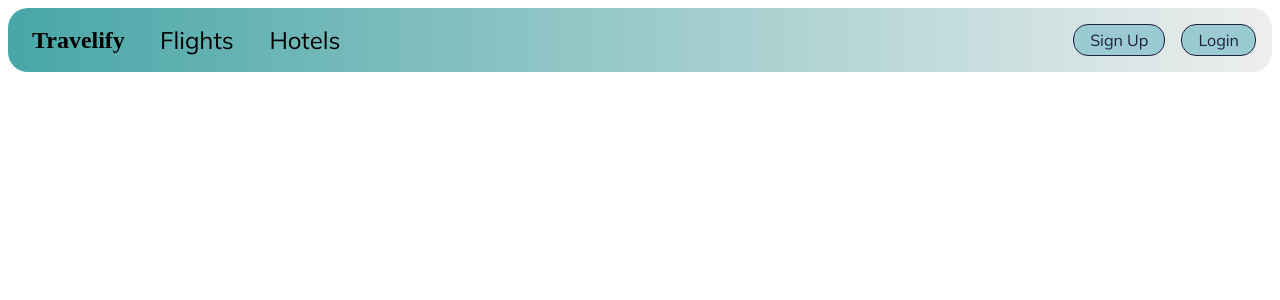
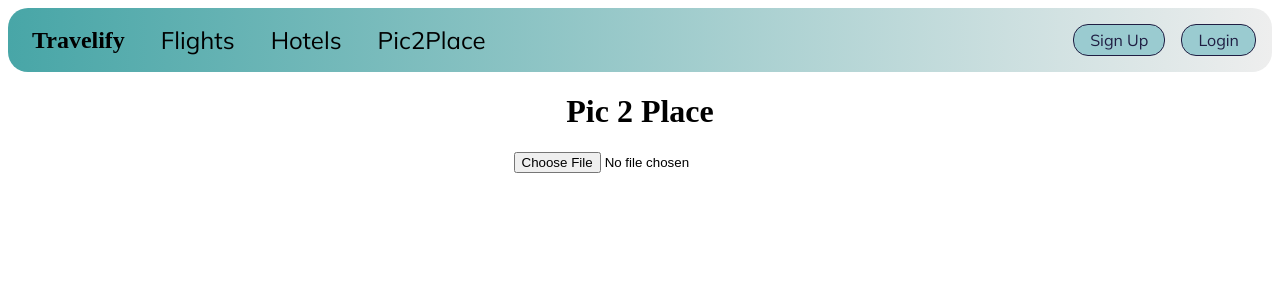
Before and after one commit to AadeshKabra/Travelify-Frontend, a Vue app in the folder vue-project/: page /search-place in a window 1280 px wide. Shown: the top 300 px of the page. Built offline with nearby package versions, Linux system fonts and the light colour scheme; a web font is replaced by a local one.

Commit message:
Add Pic2Place feature

```diff
--- a/vue-project/src/components/GetItinerary.vue
+++ b/vue-project/src/components/GetItinerary.vue
@@ -254,7 +254,7 @@
 
     .description{
         width: 600px;
-        heigth: 500px;
+        height: 200px;
         resize: none;
         padding: 1em;
         border: 1px solid #000000;
--- a/vue-project/src/components/Navbar.vue
+++ b/vue-project/src/components/Navbar.vue
@@ -6,6 +6,9 @@
         </div>
         <div class="search-hotels">
             <router-link to="/search-hotels" class="search-route">Hotels</router-link>
+        </div>
+        <div class="search-place">
+            <router-link to="/search-place" class="search-route">Pic2Place</router-link>
         </div>
         <!-- <div class="search-flights">Search Flights</div> -->
         <div v-if="store.name" class="name">
@@ -80,7 +83,7 @@ async function signup(){
         font-family: "Mulish", sans-serif;
     }
 
-    .search-flights, .search-hotels{
+    .search-flights, .search-hotels, .search-place{
         margin-left: 1em;
         display: flex;
         align-items: center;
@@ -88,14 +91,23 @@ async function signup(){
         font-family: "Mulish", sans-serif;
         font-size: 1.5em;
         height: 100%;
-        width: 4em;
+        width: max-content;
+        padding-left: 0.5em;
+        padding-right: 0.5em;
     }
 
     .search-hotels{
         margin-left: 0.5em;
     }
 
-    .search-flights:hover, .search-hotels:hover{
+    .search-place{
+        margin-left: 0.5em;
+        width: max-content;
+        padding-left: 0.5em;
+        padding-right: 0.5em;
+    }
+
+    .search-flights:hover, .search-hotels:hover, .search-place:hover{
         background-color: #9ACBD0;
         cursor: pointer;
     }
--- /dev/null
+++ b/vue-project/src/components/Pic2Places.vue
@@ -0,0 +1,153 @@
+<template>
+    <h1 class="heading">Pic 2 Place</h1>
+    <div class="image-container">
+        <form class="form">
+            <input type="file" accept="image/*" @change="handleImageUpload" class="image-input"
+            id="imageInput"/>
+            <img v-if="imageUrl" :src="imageUrl" alt="Uploaded Image" class="preview-image" />
+            <button v-if="imageFile" @click="uploadImage" class="location-button" type="button">Identify Location</button>
+        </form>
+    </div>
+
+    <div v-if="loading" class="loading-container">
+        <div class="spinner"></div>
+        <p>Processing Image...</p>
+    </div>
+
+    <div class="location-container" v-if="locationResult">
+        <h2>{{ location }}</h2>
+        <p>{{ locationResult }}</p>
+    </div>
+</template>
+
+
+<script setup>
+    import { ref } from "vue";
+    import axiosRequest from "../../axios_api";
+
+    const imageUrl = ref(null);
+    const imageFile = ref(null);
+    const locationResult = ref(null);
+    const location = ref(null);
+    const loading = ref(false);
+
+    const handleImageUpload = (event) => {
+        let imageInput = document.getElementById("imageInput");
+        imageInput.style.display = "none";
+        const file = event.target.files[0];
+        if(file){
+            imageFile.value = file;
+            imageUrl.value = URL.createObjectURL(file);
+        }
+    };
+
+    const uploadImage = async() => {
+        if(!imageFile.value){
+            alert("Please select an image first");
+            return;
+        }
+
+        const formData = new FormData();
+        formData.append("image", imageFile.value);
+
+        loading.value = true;
+
+        try{
+            const response = await axiosRequest.post("/picture2Place", formData, {
+                headers: {
+                    "Content-Type": "multipart/form-data"
+                },
+            });
+            console.log(response.data);
+            locationResult.value = response.data.result;
+            location.value = response.data.Location;
+        } catch (error){
+            console.error(error);
+            locationResult.value = "Couldn't find location"
+        } finally{
+            loading.value = false;
+        }
+    }
+</script>
+
+
+<style scoped>
+    .image-container{
+        display: flex;
+        flex-direction: column;
+        align-items: center;
+        justify-content: center;
+    }
+
+    .form{
+        display: flex;
+        flex-direction: column;
+        align-items: center;
+        justify-content: center;
+    }
+
+    .preview-image{
+        max-width: 90vh;
+        max-height: 70vh;
+    }
+
+    .heading{
+        text-align: center;
+    }
+
+    .location-button{
+        margin-top: 1em;
+        font-size: 1.5em;
+        border-radius: 15px;
+        cursor: pointer;
+        margin-top: 1em;
+        padding: 0.5em;
+        background-color: #9ACBD0;
+        font-family: "Mulish", sans-serif;
+        border: 1px solid #48a6a7;
+        color: #000000;
+        width: max-content;
+    }
+
+    .location-button:hover{
+        background-color: #9ACBD0;
+        cursor: pointer;
+    }
+
+    .loading-container{
+        display: flex;
+        flex-direction: column;
+        align-items: center;
+        justify-content: center;
+        margin-top: 1em;
+    }
+
+    .spinner{
+        width: 40px;
+        height: 40px;
+        border: 5px solid #cccccc;
+        border-top-color: #48a6a7;
+        border-radius: 50%;
+        animation: spin 1s linear infinite;
+    }
+
+    @keyframes spin {
+        0% { transform: rotate(0deg); }
+        100% { transform: rotate(360deg); }
+    }
+
+    .location-container{
+        display: flex;
+        flex-direction: column;
+        align-items: center;
+        justify-content: center;
+        margin-top: 1em;
+        padding: 1em;
+        border: 1px solid #48a6a7;
+        background-color: #e0f7fa;
+        border-radius: 10px;
+        max-width: 90vh;
+        margin-left: auto;
+        margin-right: auto;
+    }
+</style>
--- a/vue-project/src/router/index.js
+++ b/vue-project/src/router/index.js
@@ -5,8 +5,9 @@ import SearchHotels from '@/components/SearchHotels.vue'
 import GetIternary from '@/components/GetItinerary.vue'
 import Hotels from '@/components/Hotels.vue'
 import Home from '@/components/Home.vue'
-import GetHotels from '@/components/getHotels.vue'
+import getHotels from '@/components/GetHotels.vue'
 import Itinerary from '@/components/Itinerary.vue'
+import Pic2Places from '@/components/Pic2Places.vue'
 
 const router = createRouter({
   history: createWebHistory(import.meta.env.BASE_URL),
@@ -32,9 +33,14 @@ const router = createRouter({
       component: SearchHotels
     },
     {
+      path: "/search-place",
+      name: "searchPlace",
+      component: Pic2Places
+    },
+    {
       path: "/getHotels",
       name: "getHotels",
-      component: GetHotels
+      component: getHotels
     },
     {
       path: "/hotels/:id",
```
